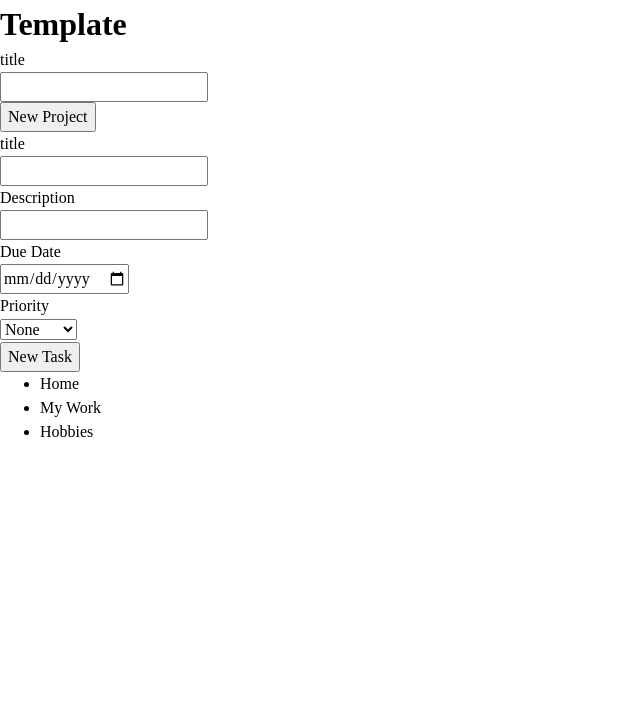
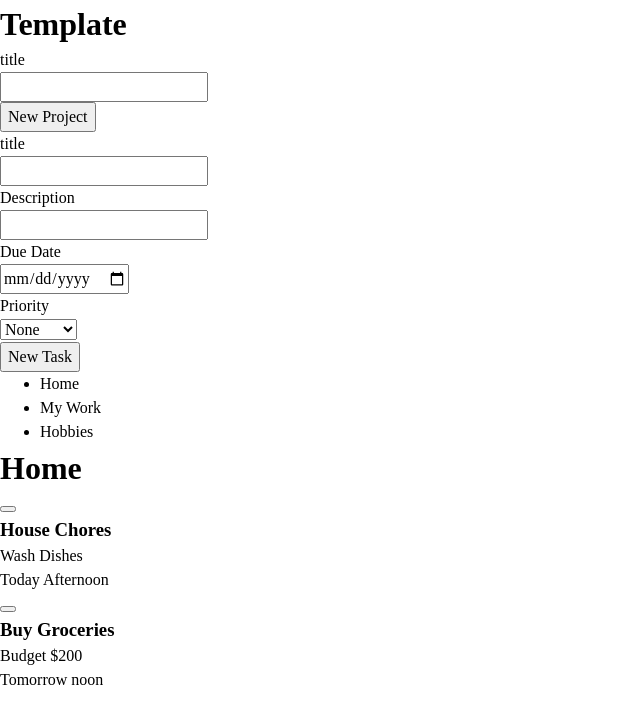
Before and after one commit to DustUnderBag/Todo-List, a website built with webpack: page src/template.html in a window 1280 px wide. Shown: the whole page, without its empty margins (0-640 px from the left). Built offline with nearby package versions, Linux system fonts and the light colour scheme.

Commit message:
Develop module to load and display project content
Developed `loadProject` module to load information of the current
project and display its content(tasks). It displays all tasks and
provides preview information of each task.

```diff
--- a/src/index.js
+++ b/src/index.js
@@ -1,11 +1,13 @@
 import "./reset.css";
-import {Task, Project} from "./task.js"
+import {Task, Project} from "./task.js";
+import { loadCurrentProject } from "./loadProject.js";
 
 console.log("Script entry point working");
 
 const home = Project.addProject(new Project("Home"));
 const work = Project.addProject(new Project("My Work"));
 const hobbies = Project.addProject(new Project("Hobbies"));
+let loadedProject = home;
 
 const task1 = home.addTask("House Chores", "Wash Dishes", "Today Afternoon", "Everyday");
 const task2 = home.addTask("Buy Groceries", "Budget $200", "Tomorrow noon", "Every week");
@@ -17,12 +19,11 @@ logger(home);
 logger(work);
 logger(hobbies);
 
-home.migrateTask(task1, hobbies);
+//home.migrateTask(task1, hobbies);
 
 logger(home);
 logger(work);
 logger(hobbies);
-
 
 
 function displayProjects() {
@@ -42,6 +43,7 @@ function listProjectItem(item) {
 }
 
 displayProjects();
+loadCurrentProject(loadedProject);
 
 const projectBtn = document.querySelector('button.add-project');
 projectBtn.addEventListener('click', e => {
--- /dev/null
+++ b/src/loadProject.js
@@ -0,0 +1,35 @@
+const content = document.querySelector('div.content');
+const projectTitle = document.querySelector('h1.project-title');
+
+export function loadCurrentProject(project) {
+    projectTitle.textContent = project.title;
+    for(const task of project.tasks) {
+        content.append(generateTaskItem(task));
+    }
+}
+
+function generateTaskItem(task) {
+    const taskWrapper = document.createElement('div');
+    taskWrapper.classList.add('task-wrapper');
+
+    const checkbox = document.createElement('button');
+    checkbox.classList.add('task-checkbox');
+    taskWrapper.append(checkbox);
+
+    const title = document.createElement('h3');
+    title.classList.add('task-title');
+    title.textContent = task.title;
+    taskWrapper.append(title);
+
+    const description = document.createElement('p');
+    description.classList.add('task-description');
+    description.textContent = task.description;
+    taskWrapper.append(description);
+
+    const dueDate = document.createElement('span');
+    dueDate.classList.add('task-dueDate');
+    dueDate.textContent = task.dueDate;
+    taskWrapper.append(dueDate);
+
+    return taskWrapper;
+}
--- a/src/template.html
+++ b/src/template.html
@@ -49,5 +49,9 @@
     <ul class="project-window">
         Projects
     </ul>
+
+    <div class="content">
+        <h1 class="project-title"></h1>
+    </div>
 </body>
 </html>
```
